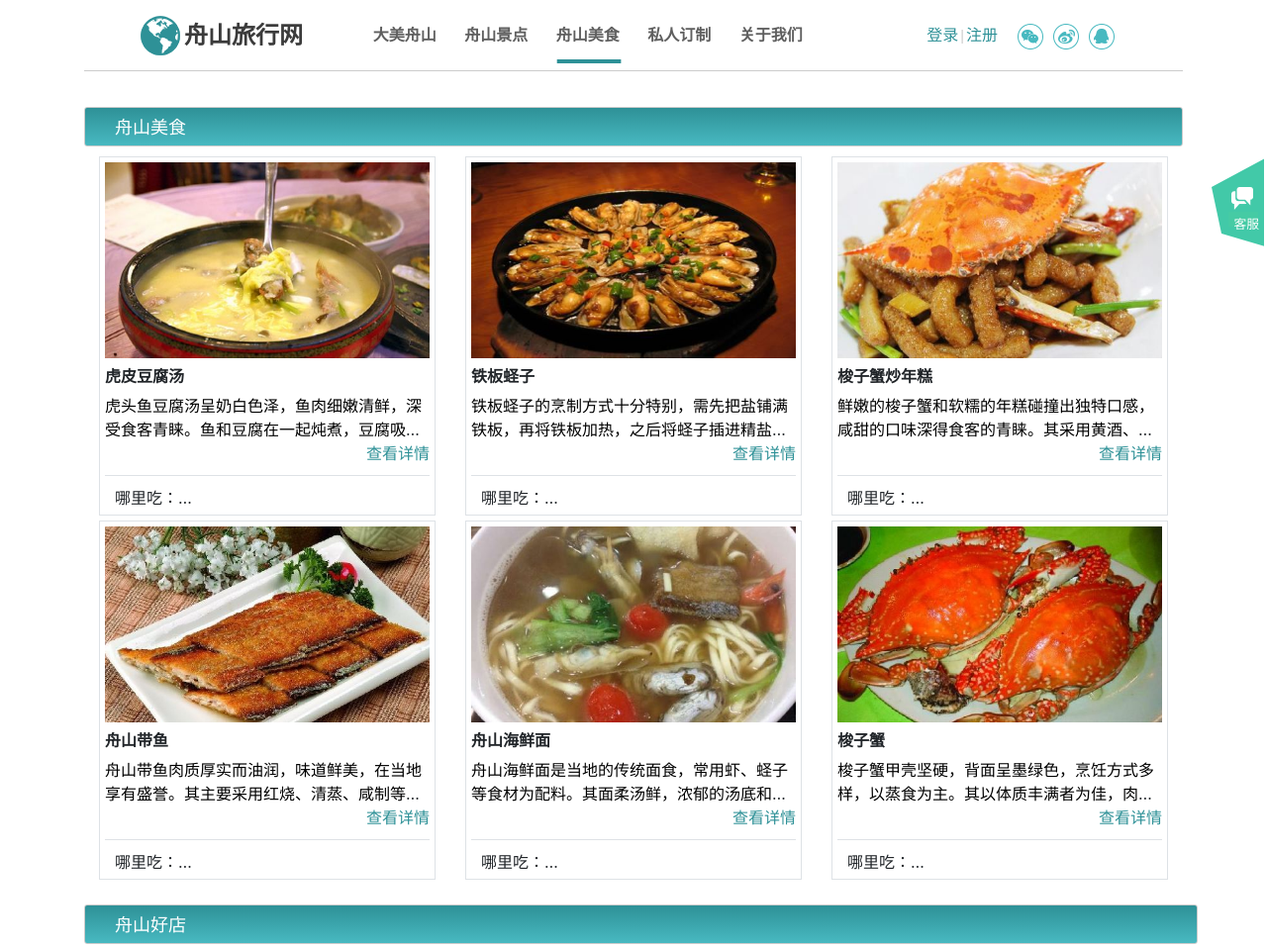
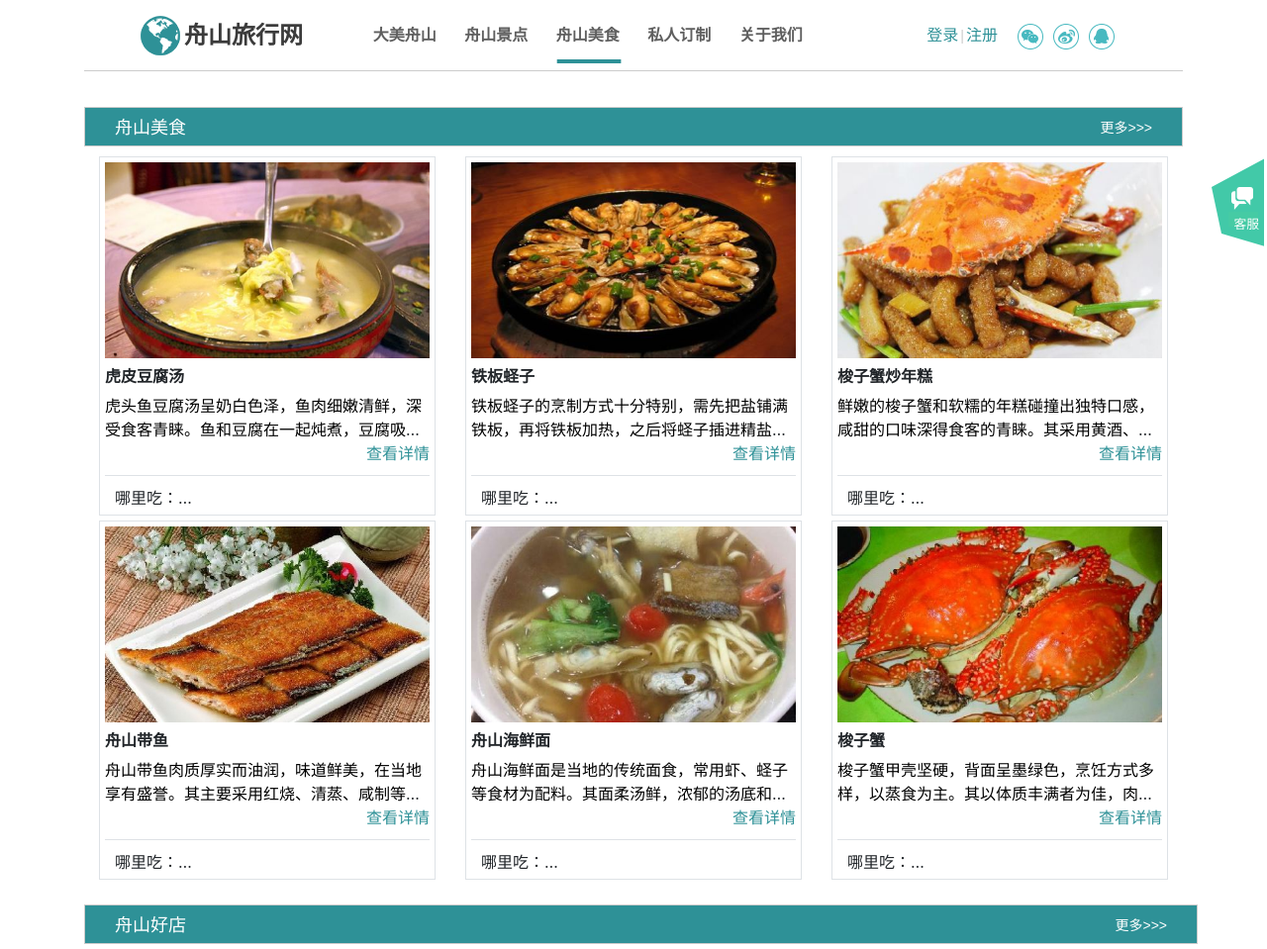
Before and after one commit to A-zhj/zsly, a plain HTML site: page public/food.html in a window 1280 px wide. Shown: the top 959 px of the page at 99% size. Drawn offline with Linux system fonts and the light colour scheme; no server answers.

Commit message:
lwq第二次提交

```diff
--- a/public/css/food.css
+++ b/public/css/food.css
@@ -6,21 +6,31 @@
   outline: 0;
 }
 a{color: #2e9197;font-size: 16px;}
-a:hover{text-decoration: none;}
+a:hover{text-decoration: none; color:#666}
 .container{background: #fff;}
 .mm,.etitle{
   height: 40px;
   margin-top: 20px;
   margin-bottom: 10px;
   border: 1px solid #ccc;
-  background:linear-gradient(#2e9197,#48b9c1);
-  border-radius: 3px;
+  background:#2e9197;
+  /* border-radius: 3px; */
 }
 .mm>h1,.etitle>h1{
   font-size: 18px;
   line-height: 40px;
   color: #fff;
   margin: 0px 15px;
+}
+h1{
+  display: flex;
+  justify-content: space-between;
+}
+h1 span{
+  color:#fff;
+  font-size:14px;
+  text-align: right;
+  cursor:pointer;
 }
 .food,.eatshop{margin-left: 0px;}
 
@@ -34,13 +44,20 @@ a:hover{text-decoration: none;}
 }
 .food_img img,.shop_img img{
   max-width: 100%;max-height: 100%;
-  transition: all 1s;
+  transition: all .5s;
 }
-.food_img img:hover,.shop_img img:hover{
+/*.food_img img,.shop_img img:hover{
+  border-radius: 50px;
+  transform: scale(1.1);
+}*/
+.food_card,.shop_card{padding: 5px;}
+.food_card:hover,.shop_card:hover{
+  box-shadow: inset 0 0 5px #2e9197, 0 0 10px #48b9c1;
+}
+.food_card:hover img,.shop_card:hover img{
   border-radius: 50px;
   transform: scale(1.1);
 }
-.food_card,.shop_card{padding: 5px;}
 .food_card .ldetails,.shop_card .sdetails              {text-align: right;}
 .food .mtitle,.eatshop .stitle{
   font-weight: bold;
@@ -89,6 +106,7 @@ a:hover{text-decoration: none;}
 .eatshop .shop_card>.sdetails a img{
   width: 100px;height: 15px;
 }
+/*
 .pagination-nick{
   display: flex;
   justify-content:flex-end;
@@ -105,4 +123,4 @@ a:hover{text-decoration: none;}
 .pagination-nick>div>input{
   width: 40px;
   text-align: center;
-}
+}*/
--- a/public/css/index.css
+++ b/public/css/index.css
@@ -140,7 +140,7 @@ h1 span{
 img{
   max-width: 100%;
   max-height: 100%;
-  transition: all 1s;
+  transition: all .5s;
 }
 .js:hover img{
   border-radius: 15px;
--- a/public/food.html
+++ b/public/food.html
@@ -17,7 +17,9 @@
   <div class="container">
     <div class="row mx-0">
       <div class="mm col-12">
-        <h1>舟山美食</h1>
+        <h1>舟山美食
+          <span>更多>>></span>
+        </h1>
       </div>
     </div>
     <div id="food" class="food w-100 row">
@@ -167,7 +169,9 @@
     </div>
     <div class="row eatshop">
       <div class="etitle col-12 ">
-          <h1>舟山好店</h1>
+          <h1>舟山好店
+            <span>更多>>></span>
+          </h1>
       </div>
       <div class="col-4">
         <div class="shop_card">
@@ -312,7 +316,7 @@
       </div>
     </div>
   <!-- 分页按钮 -->
-  <div class="pagination-nick">
+  <!-- <div class="pagination-nick"> -->
 
   </div>
   </div>
@@ -321,6 +325,6 @@
   <script src="js/food.js"></script>
   <script src="js/header.js"></script>
   <script src="js/footer.js"></script>
-  <script src="js/pagination-nick.js"></script>
+  <!-- <script src="js/pagination-nick.js"></script> -->
 </body>
 </html>
```
